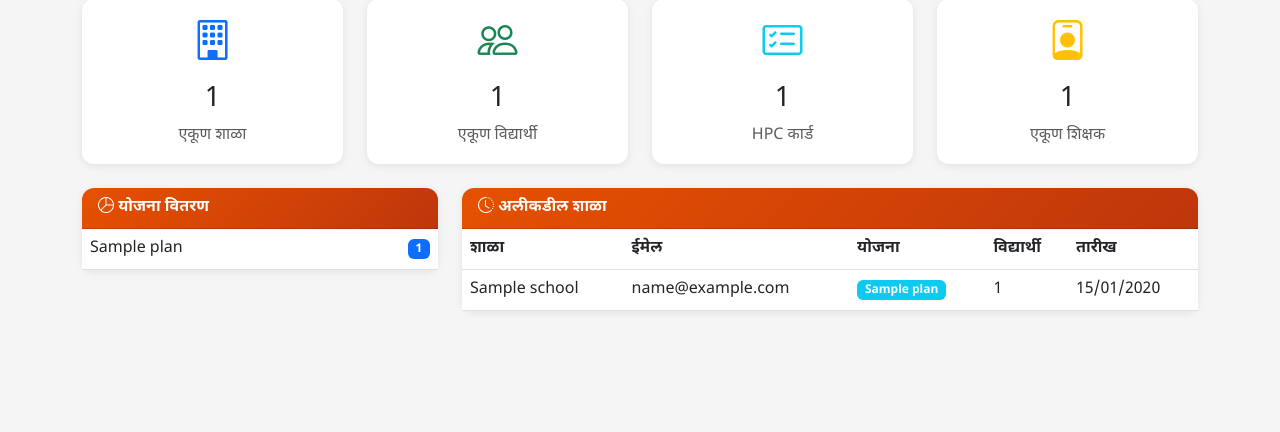
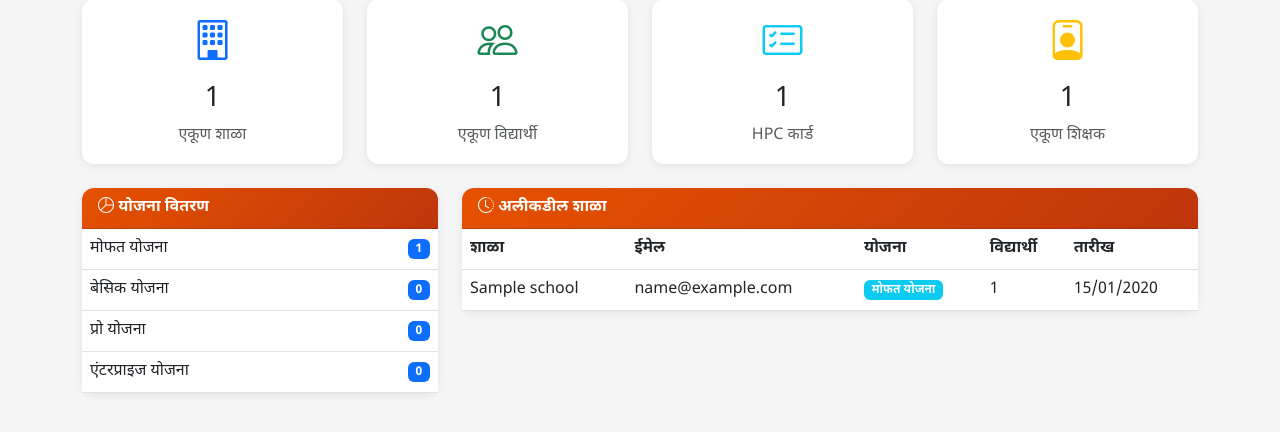
Before and after one commit to amolhankare001/hpc-saas, a PHP site: page /admin/dashboard.php in a window 1280 px wide. Shown: the part 146-578 px from the top of the page. Run offline with PHP 8.4, Linux system fonts and the light colour scheme; a user stored in the database is signed in; data comes from the database, SQL or seed files in the repository; tables that the repository leaves empty or names only in its code hold one stand-in row (values such as "Sample post"); some libraries are stand-ins or nearby versions.

Commit message:
Fix table name mismatch: subscription_plans -> plans
The schema defines the table as 'plans' but several files
referenced 'subscription_plans'. Fixed in admin/dashboard.php,
admin/schools.php, and subscription/plans.php.

Co-Authored-By: Amol Hankare <amolhankare01@gmail.com>

```diff
--- a/admin/dashboard.php
+++ b/admin/dashboard.php
@@ -15,10 +15,10 @@ $total_hpc = $db->query("SELECT COUNT(*) FROM hpc_cards")->fetchColumn();
 $total_teachers = $db->query("SELECT COUNT(*) FROM teachers WHERE is_active = 1")->fetchColumn();
 
 // Plan distribution
-$plan_stats = $db->query("SELECT p.name, p.name_mr, COUNT(s.id) as count FROM subscription_plans p LEFT JOIN schools s ON s.plan_id = p.id AND s.is_active = 1 GROUP BY p.id ORDER BY p.id")->fetchAll();
+$plan_stats = $db->query("SELECT p.name, p.name_mr, COUNT(s.id) as count FROM plans p LEFT JOIN schools s ON s.plan_id = p.id AND s.is_active = 1 GROUP BY p.id ORDER BY p.id")->fetchAll();
 
 // Recent schools
-$recent_schools = $db->query("SELECT s.*, p.name as plan_name, p.name_mr as plan_name_mr, (SELECT COUNT(*) FROM students WHERE school_id = s.id AND is_active = 1) as student_count FROM schools s LEFT JOIN subscription_plans p ON s.plan_id = p.id WHERE s.is_active = 1 ORDER BY s.created_at DESC LIMIT 10")->fetchAll();
+$recent_schools = $db->query("SELECT s.*, p.name as plan_name, p.name_mr as plan_name_mr, (SELECT COUNT(*) FROM students WHERE school_id = s.id AND is_active = 1) as student_count FROM schools s LEFT JOIN plans p ON s.plan_id = p.id WHERE s.is_active = 1 ORDER BY s.created_at DESC LIMIT 10")->fetchAll();
 ?>
 <!DOCTYPE html>
 <html lang="mr">
--- a/admin/schools.php
+++ b/admin/schools.php
@@ -32,7 +32,7 @@ $search = trim($_GET['search'] ?? '');
 $sql = "SELECT s.*, p.name as plan_name, p.name_mr as plan_name_mr, p.max_students,
         (SELECT COUNT(*) FROM students WHERE school_id = s.id AND is_active = 1) as student_count,
         (SELECT COUNT(*) FROM hpc_cards WHERE school_id = s.id) as hpc_count
-        FROM schools s LEFT JOIN subscription_plans p ON s.plan_id = p.id";
+        FROM schools s LEFT JOIN plans p ON s.plan_id = p.id";
 $params = [];
 
 if ($search) {
@@ -45,7 +45,7 @@ $stmt->execute($params);
 $schools = $stmt->fetchAll();
 
 // Get plans for dropdown
-$plans = $db->query("SELECT * FROM subscription_plans ORDER BY price ASC")->fetchAll();
+$plans = $db->query("SELECT * FROM plans ORDER BY price ASC")->fetchAll();
 ?>
 <!DOCTYPE html>
 <html lang="mr">
--- a/subscription/plans.php
+++ b/subscription/plans.php
@@ -18,7 +18,7 @@ if ($_SERVER['REQUEST_METHOD'] === 'POST') {
     }
 }
 
-$plans = $db->query("SELECT * FROM subscription_plans ORDER BY price ASC")->fetchAll();
+$plans = $db->query("SELECT * FROM plans ORDER BY price ASC")->fetchAll();
 $student_count = getStudentCount($_SESSION['school_id']);
 
 require_once __DIR__ . '/../includes/header.php';
```
